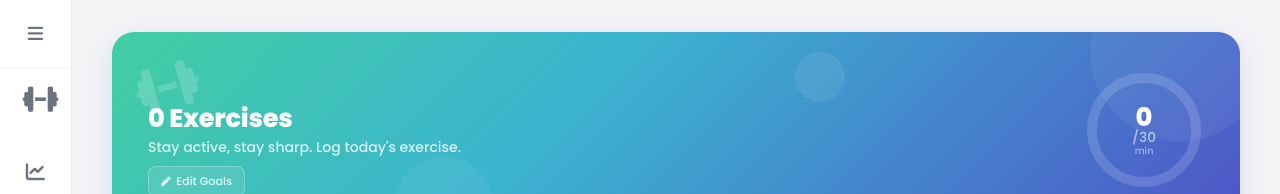
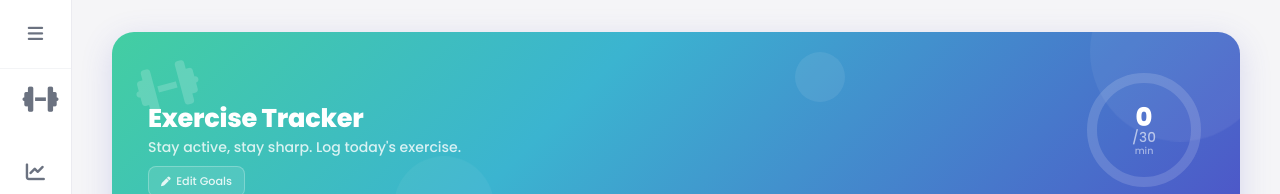
Before and after one commit to Tineprah07/Unistress-Web-App, a website: page Frontend/views/exercise.html in a window 1280 px wide. Shown: the top 194 px of the page. Drawn offline with Linux system fonts and the light colour scheme; no server answers.

```diff
--- a/Frontend/public/js/exercise.js
+++ b/Frontend/public/js/exercise.js
@@ -303,7 +303,7 @@
         const heroRingValue = document.getElementById('heroRingValue');
         const heroRingTotal = document.getElementById('heroRingTotal');
 
-        if (heroTitle) heroTitle.textContent = exercises.length + ' Exercise' + (exercises.length !== 1 ? 's' : '');
+        if (heroTitle) heroTitle.textContent = 'Exercise Tracker';
 
         const todayManual = exercises.filter(e => e.date.split('T')[0] === todayStr()).reduce((sum, e) => sum + e.duration, 0);
         const todayFitbit = fitbitConnected ? getFitbitMinutes(todayStr()) : 0;
--- a/Frontend/views/exercise.html
+++ b/Frontend/views/exercise.html
@@ -144,7 +144,7 @@
 
             <!-- Left: Stats text -->
             <section class="hero-left">
-                <h1 class="hero-title" id="heroTitle">0 Exercises</h1>
+                <h1 class="hero-title" id="heroTitle">Exercise Tracker</h1>
                 <p class="hero-subtitle" id="heroSubtitle">Stay active, stay sharp. Track your exercise this week.</p>
                 <button class="hero-edit-btn" id="editGoalsBtn" type="button"><i class="fa-solid fa-pen"></i> Edit Goals</button>
             </section>
```
